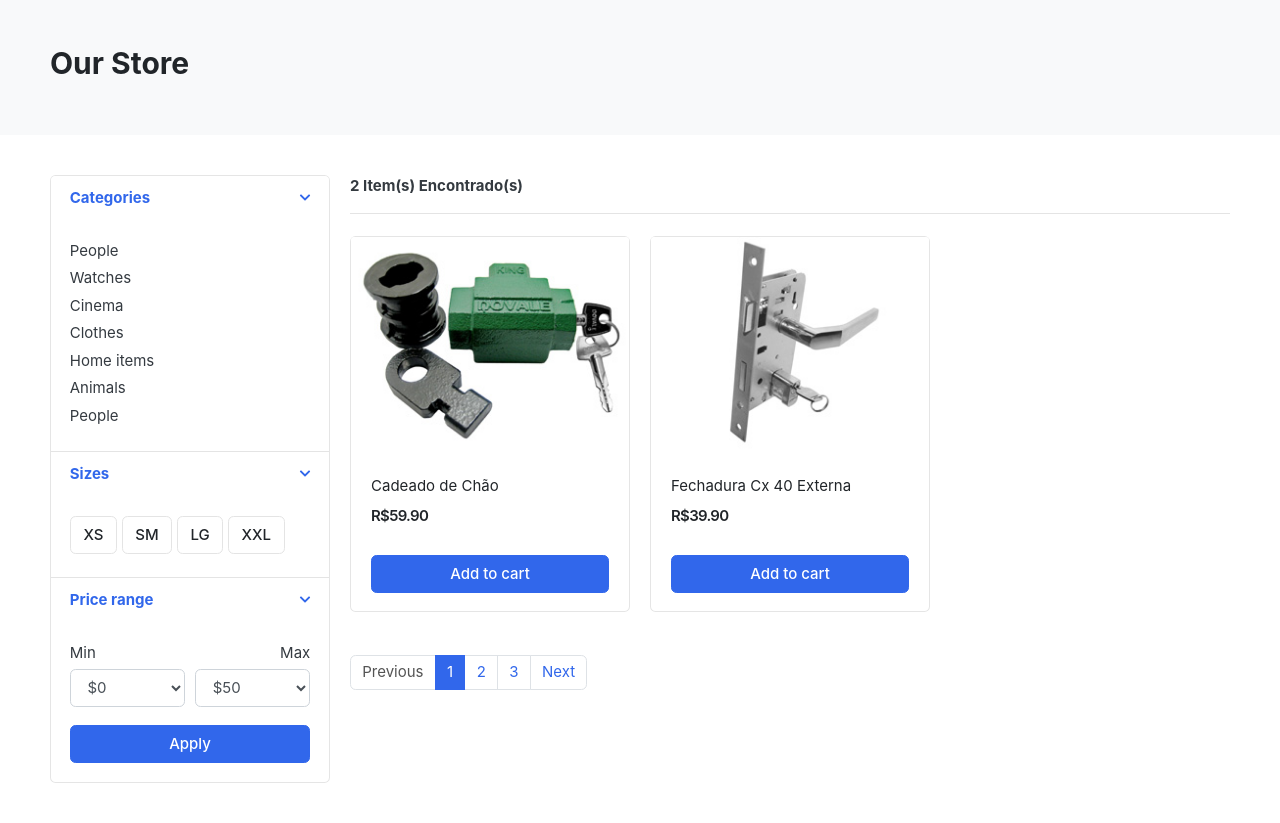
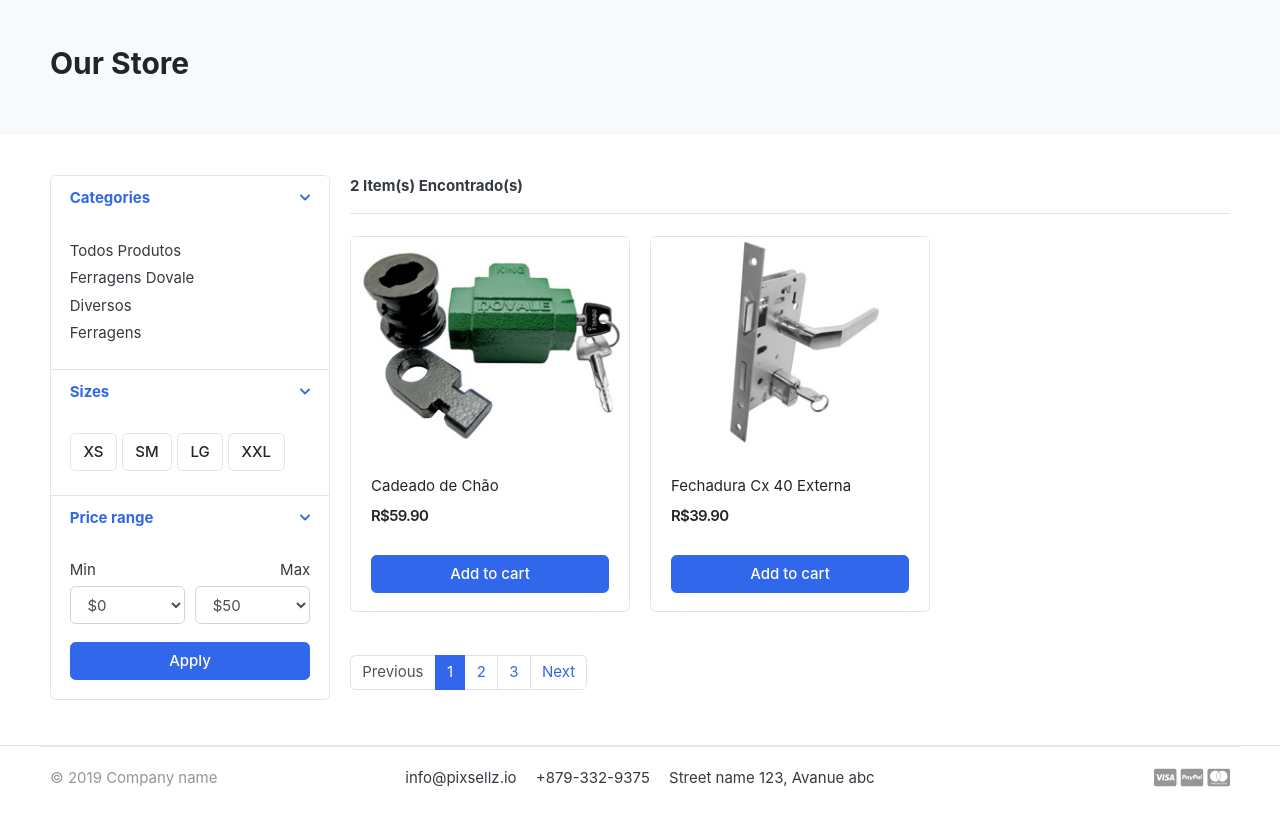
Before and after one commit to gitGabrielCastilho/Dovale-Django, a Django app: page /store/ in a window 1280 px wide. Shown: the part 119-942 px from the top of the page. After the commit the page ends 906 px from the top, so only its background shows below. Run offline with Django 5.2, Linux system fonts and the light colour scheme; data comes from the database, SQL or seed files in the repository; both versions use the stored data as it was after the commit; some libraries are stand-ins or nearby versions; some web fonts are replaced.

Commit message:
produtos

```diff
--- /dev/null
+++ b/category/context_processors.py
@@ -0,0 +1,6 @@
+from .models import Category
+
+
+def menu_links(request):
+    links = Category.objects.all()
+    return dict(links=links)
--- a/category/models.py
+++ b/category/models.py
@@ -1,4 +1,5 @@
 from django.db import models
+from django.urls import reverse
 
 # Create your models here.
 
@@ -12,5 +13,8 @@
         verbose_name = 'category'
         verbose_name_plural = 'categories'
 
+    def get_url(self):
+        return reverse('products_by_category', args=[self.slug])
+
     def __str__(self):
         return self.category_name
--- a/mysite/settings.py
+++ b/mysite/settings.py
@@ -66,6 +66,7 @@
                 'django.template.context_processors.request',
                 'django.contrib.auth.context_processors.auth',
                 'django.contrib.messages.context_processors.messages',
+                'category.context_processors.menu_links',
             ],
         },
     },
--- a/store/urls.py
+++ b/store/urls.py
@@ -4,4 +4,5 @@
 urlpatterns = [
     path('', views.store, name='store') ,
     path('<slug:category_slug>/', views.store, name='products_by_category') ,
+    path('<slug:category_slug>/<slug:product_slug>', views.product_detail, name='product_detail') ,
 ]
--- a/store/views.py
+++ b/store/views.py
@@ -22,3 +22,6 @@
     }
 
     return render(request,'store/store.html', context)
+
+def product_detail(request, category_slug, product_slug):
+    return render(request, 'store/product_detail.html')
--- a/templates/includes/navbar.html
+++ b/templates/includes/navbar.html
@@ -38,12 +38,13 @@
                     <i class="fa fa-bars"></i> All category
                 </button>
                 <div class="dropdown-menu">
-                    <a class="dropdown-item" href="#">Machinery / Mechanical Parts / Tools </a>
-                    <a class="dropdown-item" href="#">Consumer Electronics / Home Appliances </a>
-                    <a class="dropdown-item" href="#">Auto / Transportation</a>
-                    <a class="dropdown-item" href="#">Apparel / Textiles / Timepieces </a>
-                    <a class="dropdown-item" href="#">Home & Garden / Construction / Lights </a>
-                    <a class="dropdown-item" href="#">Beauty & Personal Care / Health </a>
+                    <a class="dropdown-item" href="{% url 'store' %}">Todos Produtos</a>
+
+                    {% for category in links %}
+
+                    <a class="dropdown-item" href="{{category.get_url}}">{{category.category_name}}</a>
+
+                    {% endfor %}
                 </div>
             </div>  <!-- category-wrap.// -->
         </div> <!-- col.// -->
--- a/templates/store/store.html
+++ b/templates/store/store.html
@@ -32,13 +32,14 @@
                 <div class="card-body">
 
                     <ul class="list-menu">
-                    <li><a href="#">People  </a></li>
-                    <li><a href="#">Watches </a></li>
-                    <li><a href="#">Cinema  </a></li>
-                    <li><a href="#">Clothes  </a></li>
-                    <li><a href="#">Home items </a></li>
-                    <li><a href="#">Animals</a></li>
-                    <li><a href="#">People </a></li>
+
+                    <li><a href="{% url 'store' %}">Todos Produtos</a></li>
+
+                        {% for category in links %}
+
+                    <li><a href="{{category.get_url}}">{{category.category_name}}</a></li>
+
+                        {% endfor %}
                     </ul>
 
                 </div> <!-- card-body.// -->
@@ -132,7 +133,7 @@
 
 <div class="row">
 
-    {%for product in products %}
+    {% for product in products %}
 
         <div class="col-md-4">
             <figure class="card card-product-grid">
```
Also changed, not shown: db.sqlite3, media/photos/products/43707_4_-_FECH_SOPRANO_EXT_CX40__711_CR_______03001.0711.01.jpg (added), templates/store/product_detail.html (added).
